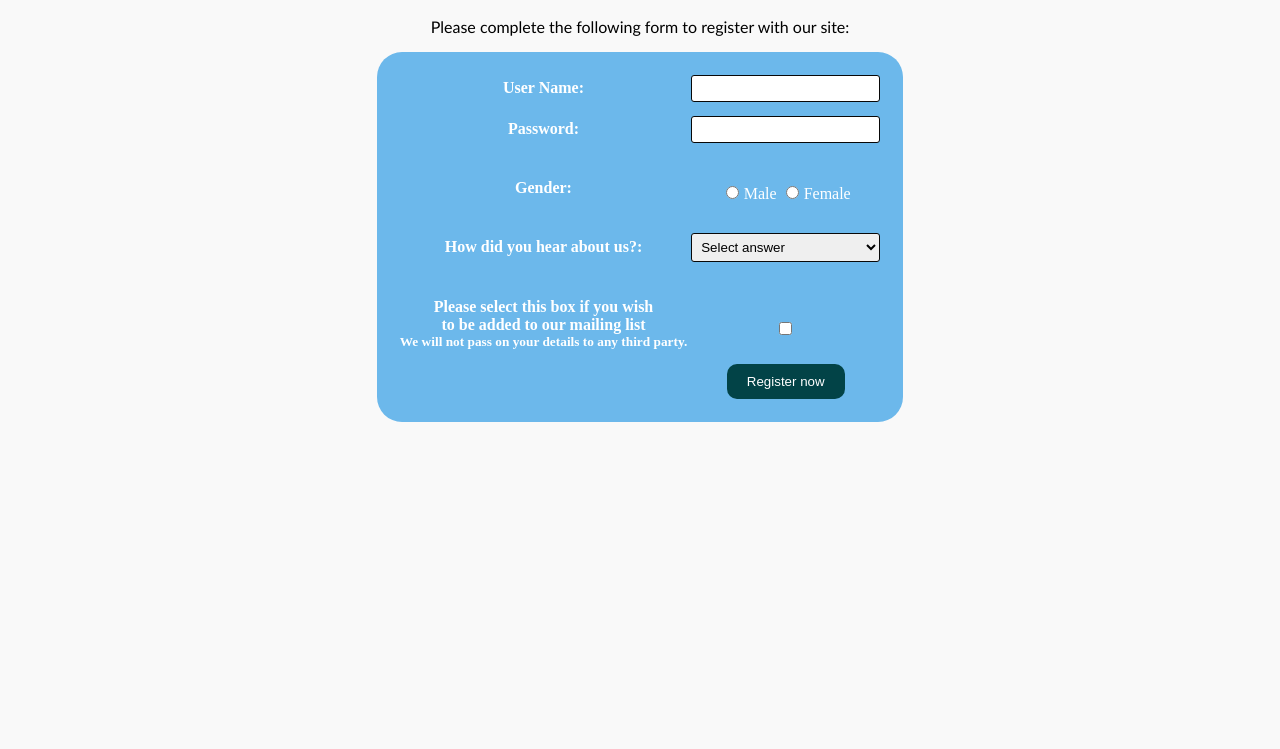
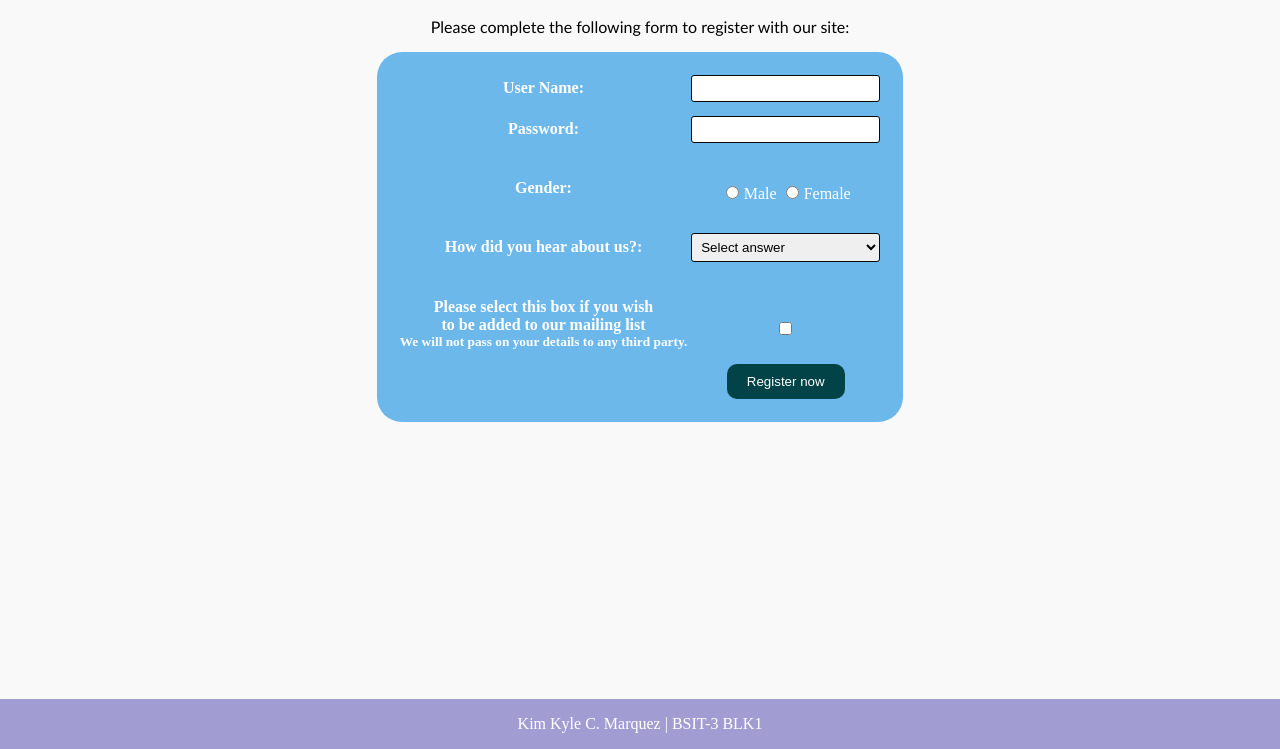
Before and after one commit to kimkylmar/lab7-Forms, a plain HTML site: page index.html in a window 1280 px wide. Shown: the part 51-800 px from the top of the page. Drawn offline with Linux system fonts and the light colour scheme.

Commit message:
Add files via upload

```diff
--- a/Style.css
+++ b/Style.css
@@ -81,3 +81,13 @@ html {
   font-size: medium;
   color: #fff;
 }
+
+footer{
+position: fixed;
+left: 0;
+bottom: 0;
+width: 100%;
+background-color: #8985c9c9;
+color: #fff;
+text-align: center;
+}
--- a/index.html
+++ b/index.html
@@ -77,5 +77,9 @@
 			</td>
 		</tr>
 	</table>
+
+	<footer>
+		<p>Kim Kyle C. Marquez | BSIT-3 BLK1</p>
+	</footer>
 </body>
 </html>
```
